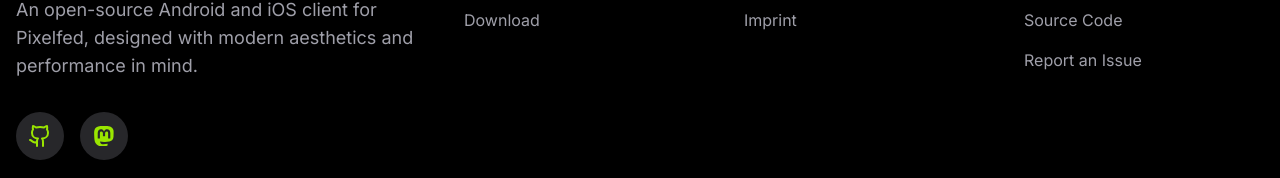
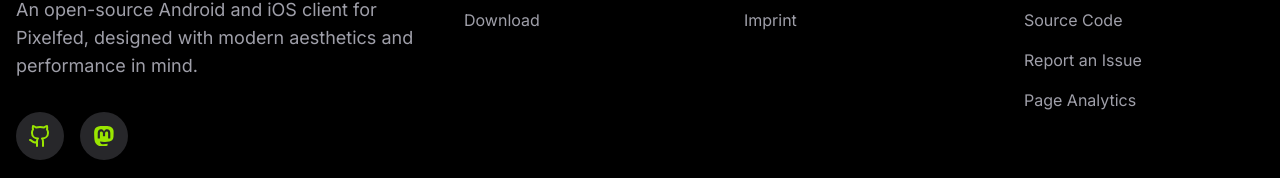
Before and after one commit to ghostbyte-dev/pixelix-website, a Next.js app: page / in a window 1280 px wide. Shown: the part 3209-3387 px from the top of the page. Built offline with nearby package versions, Linux system fonts and the light colour scheme.

Commit message:
add analytics link in footer

```diff
--- a/src/components/Footer.tsx
+++ b/src/components/Footer.tsx
@@ -99,6 +99,8 @@ export default function Footer() {
                 <li>
                   <Link
                     href="https://pixelfed.org"
+                    target="_blank"
+                    rel="noopener noreferrer"
                     className="text-zinc-400 hover:text-white transition-colors flex items-center gap-2 group"
                   >
                     Pixelfed Official
@@ -107,6 +109,8 @@ export default function Footer() {
                 <li>
                   <Link
                     href="https://github.com/ghostbyte-dev/pixelix"
+                    target="_blank"
+                    rel="noopener noreferrer"
                     className="text-zinc-400 hover:text-white transition-colors flex items-center gap-2 group"
                   >
                     Source Code
@@ -115,9 +119,22 @@ export default function Footer() {
                 <li>
                   <Link
                     href="https://github.com/ghostbyte-dev/pixelix/issues"
+                    target="_blank"
+                    rel="noopener noreferrer"
                     className="text-zinc-400 hover:text-white transition-colors flex items-center gap-2 group"
                   >
                     Report an Issue
+                  </Link>
+                </li>
+
+                <li>
+                  <Link
+                    href="https://plausible.ghostbyte.dev/app.pixelix.social"
+                    target="_blank"
+                    rel="noopener noreferrer"
+                    className="text-zinc-400 hover:text-white transition-colors flex items-center gap-2 group"
+                  >
+                    Page Analytics
                   </Link>
                 </li>
               </ul>
```
